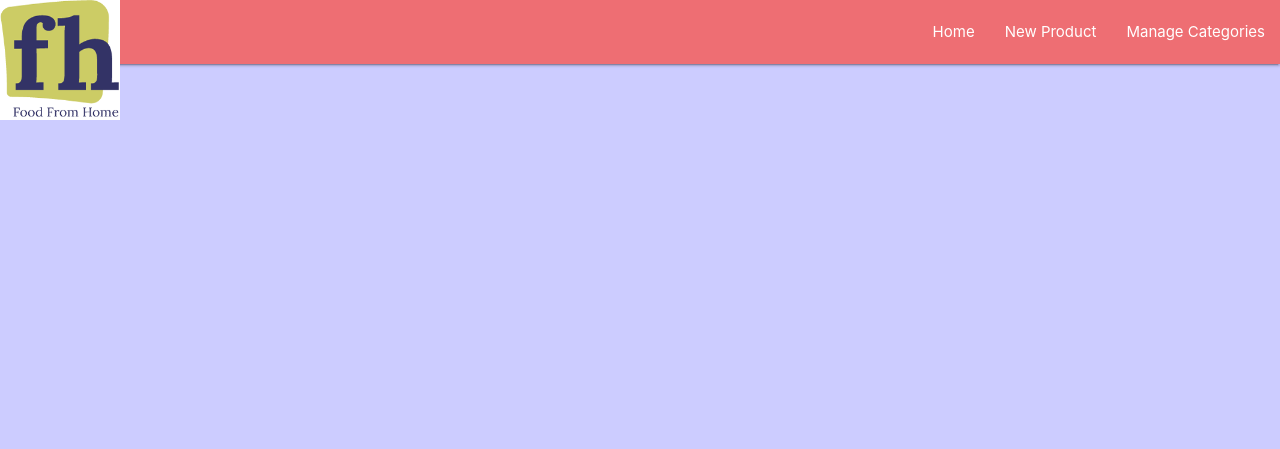
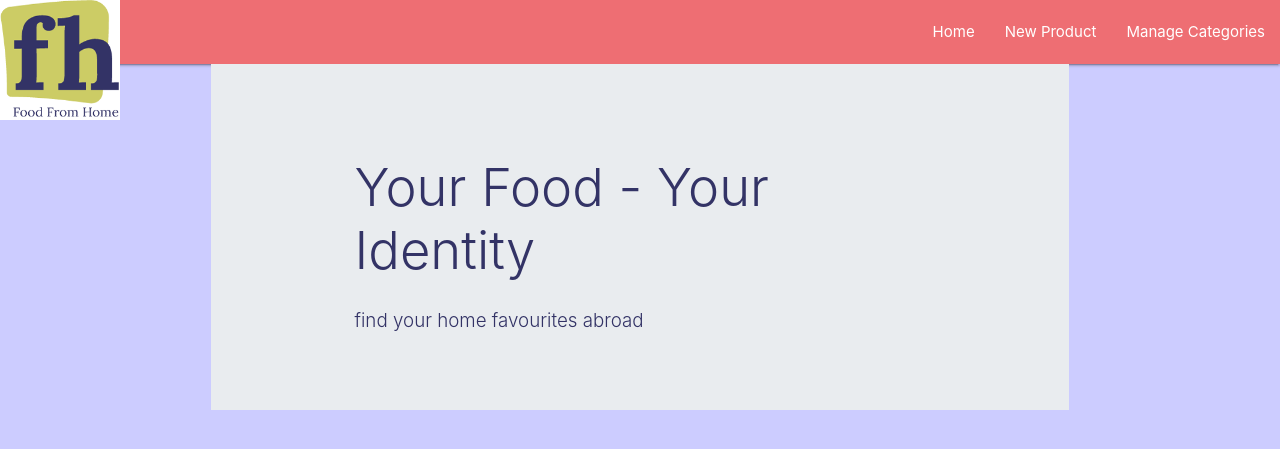
Before and after one commit to Andeweg01/MS3-FoodFromHome, a Flask app: template templates/base.html in a window 1280 px wide. Shown: the top 449 px of the page. Run offline with Flask 2, Linux system fonts and the light colour scheme; the template is opened without the code that fills it, so the values that code supplies are empty; some libraries are stand-ins or nearby versions.

Commit message:
commit of requirements for heroku

```diff
--- a/templates/base.html
+++ b/templates/base.html
@@ -1,15 +1,33 @@
-<!doctype html>
+<!DOCTYPE html>
 <html lang="en">
   <head>
     <!-- Required meta tags -->
-    <meta charset="utf-8">
-    <meta name="viewport" content="width=device-width, initial-scale=1, shrink-to-fit=no">
+    <meta charset="utf-8" />
+    <meta
+      name="viewport"
+      content="width=device-width, initial-scale=1, shrink-to-fit=no"
+    />
 
     <!-- css and fonts -->
-    <link rel="stylesheet" href="https://stackpath.bootstrapcdn.com/bootstrap/4.5.0/css/bootstrap.min.css" integrity="sha384-9aIt2nRpC12Uk9gS9baDl411NQApFmC26EwAOH8WgZl5MYYxFfc+NcPb1dKGj7Sk" crossorigin="anonymous">
-    <link href="https://fonts.googleapis.com/icon?family=Material+Icons" rel="stylesheet">
-    <link rel="stylesheet" href="https://cdnjs.cloudflare.com/ajax/libs/materialize/0.100.2/css/materialize.min.css">
-    <link rel="stylesheet" href="{{url_for('static', filename='css/style.css')}}" type="text/css" />
+    <link
+      rel="stylesheet"
+      href="https://stackpath.bootstrapcdn.com/bootstrap/4.5.0/css/bootstrap.min.css"
+      integrity="sha384-9aIt2nRpC12Uk9gS9baDl411NQApFmC26EwAOH8WgZl5MYYxFfc+NcPb1dKGj7Sk"
+      crossorigin="anonymous"
+    />
+    <link
+      href="https://fonts.googleapis.com/icon?family=Material+Icons"
+      rel="stylesheet"
+    />
+    <link
+      rel="stylesheet"
+      href="https://cdnjs.cloudflare.com/ajax/libs/materialize/0.100.2/css/materialize.min.css"
+    />
+    <link
+      rel="stylesheet"
+      href="{{url_for('static', filename='css/style.css')}}"
+      type="text/css"
+    />
 
     <title>Food From Home - 2020</title>
   </head>
@@ -17,17 +35,29 @@
     <header>
       <nav>
         <div class="nav-wrapper">
-                <a href="{{url_for('get_products')}}" class="brand-logo"><img src="static/img/FFH_logo.png" alt="TradTrackerLogo" class="center img-fluid" style="width:60%; height: 60%;" /></a>
-                <a href="#" data-activates="mobile-demo" class="button-collapse"><i class="material-icons">menu</i></a>
+          <a href="{{url_for('get_products')}}" class="brand-logo"
+            ><img
+              src="static/img/FFH_logo.png"
+              alt="TradTrackerLogo"
+              class="center img-fluid"
+              style="width: 60%; height: 60%;"
+          /></a>
+          <a href="#" data-activates="mobile-demo" class="button-collapse"
+            ><i class="material-icons">menu</i></a
+          >
           <ul id="nav-mobile" class="right hide-on-med-and-down">
             <li><a href="{{url_for('get_products')}}">Home</a></li>
             <li><a href="{{url_for('add_product')}}">New Product</a></li>
-                    <li><a href="{{url_for('get_categories')}}">Manage Categories</a></li>
+            <li>
+              <a href="{{url_for('get_categories')}}">Manage Categories</a>
+            </li>
           </ul>
           <ul class="side-nav" id="mobile-demo">
             <li><a href="{{url_for('get_products')}}">Home</a></li>
             <li><a href="{{url_for('add_product')}}">New Product</a></li>
-                    <li><a href="{{url_for('get_categories')}}">Manage Categories</a></li>
+            <li>
+              <a href="{{url_for('get_categories')}}">Manage Categories</a>
+            </li>
           </ul>
         </div>
       </nav>
@@ -35,43 +65,61 @@
     <div class="container">
       <div class="row">
         <div class="col-12">
-
+          <div class="jumbotron jumbotron-fluid">
+            <div class="container">
+              <h1 class="display-4">Your Food - Your Identity</h1>
+              <p class="lead">find your home favourites abroad</p>
+            </div>
+          </div>
         </div>
       </div>
     </div>
 
     <div class="container">
-    	{% block content %}
-	    {% endblock %}
+      {% block content %} {% endblock %}
     </div>
     <script src="https://cdnjs.cloudflare.com/ajax/libs/jquery/3.2.1/jquery.min.js"></script>
     <script src="https://cdnjs.cloudflare.com/ajax/libs/materialize/0.100.2/js/materialize.min.js"></script>
     <script type="text/javascript">
-        $(document).ready(function() {
-            $('.collapsible').collapsible();
-            $('select').material_select();
-            $('.sidenav').sidenav();
+      $(document).ready(function () {
+        $(".collapsible").collapsible();
+        $("select").material_select();
+        $(".sidenav").sidenav();
       });
 
-        $('.datepicker').pickadate({
+      $(".datepicker").pickadate({
         selectMonths: true, // Creates a dropdown to control month
         selectYears: 15, // Creates a dropdown of 15 years to control year,
-            today: 'Today',
-            clear: 'Clear',
-            close: 'Ok',
-            closeOnSelect: false // Close upon selecting a date,
+        today: "Today",
+        clear: "Clear",
+        close: "Ok",
+        closeOnSelect: false, // Close upon selecting a date,
       });
     </script>
     <script type="text/javascript">
-        document.getElementById("matfixer").addEventListener("click", function(e) {
+      document
+        .getElementById("matfixer")
+        .addEventListener("click", function (e) {
           e.stopPropagation();
         });
     </script>
 
     <!-- Optional JavaScript -->
     <!-- jQuery first, then Popper.js, then Bootstrap JS -->
-    <script src="https://code.jquery.com/jquery-3.5.1.slim.min.js" integrity="sha384-DfXdz2htPH0lsSSs5nCTpuj/zy4C+OGpamoFVy38MVBnE+IbbVYUew+OrCXaRkfj" crossorigin="anonymous"></script>
-    <script src="https://cdn.jsdelivr.net/npm/popper.js@1.16.0/dist/umd/popper.min.js" integrity="sha384-Q6E9RHvbIyZFJoft+2mJbHaEWldlvI9IOYy5n3zV9zzTtmI3UksdQRVvoxMfooAo" crossorigin="anonymous"></script>
-    <script src="https://stackpath.bootstrapcdn.com/bootstrap/4.5.0/js/bootstrap.min.js" integrity="sha384-OgVRvuATP1z7JjHLkuOU7Xw704+h835Lr+6QL9UvYjZE3Ipu6Tp75j7Bh/kR0JKI" crossorigin="anonymous"></script>
+    <script
+      src="https://code.jquery.com/jquery-3.5.1.slim.min.js"
+      integrity="sha384-DfXdz2htPH0lsSSs5nCTpuj/zy4C+OGpamoFVy38MVBnE+IbbVYUew+OrCXaRkfj"
+      crossorigin="anonymous"
+    ></script>
+    <script
+      src="https://cdn.jsdelivr.net/npm/popper.js@1.16.0/dist/umd/popper.min.js"
+      integrity="sha384-Q6E9RHvbIyZFJoft+2mJbHaEWldlvI9IOYy5n3zV9zzTtmI3UksdQRVvoxMfooAo"
+      crossorigin="anonymous"
+    ></script>
+    <script
+      src="https://stackpath.bootstrapcdn.com/bootstrap/4.5.0/js/bootstrap.min.js"
+      integrity="sha384-OgVRvuATP1z7JjHLkuOU7Xw704+h835Lr+6QL9UvYjZE3Ipu6Tp75j7Bh/kR0JKI"
+      crossorigin="anonymous"
+    ></script>
   </body>
 </html>
```
Also changed, not shown: requirements.txt (added, +7 -0 lines), 2 other files. Lines whose indentation alone changed are shown as unchanged.
